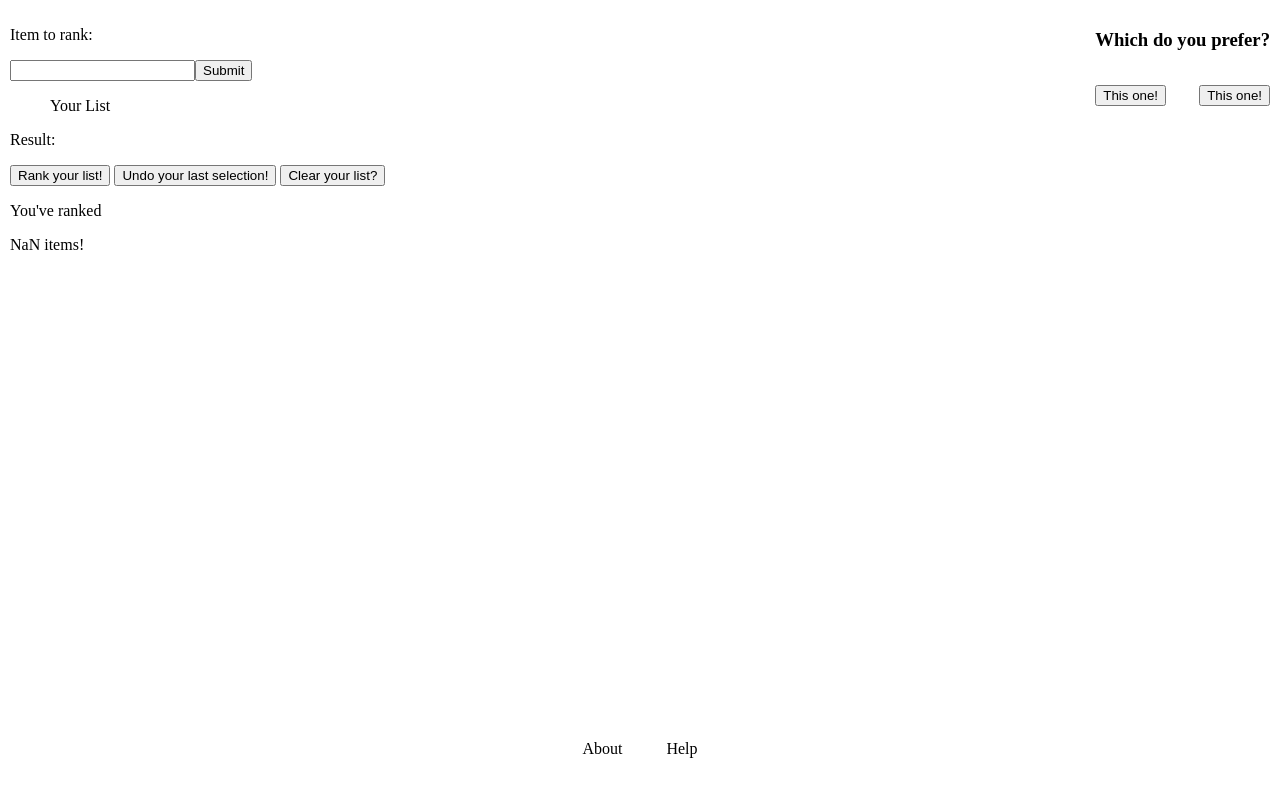
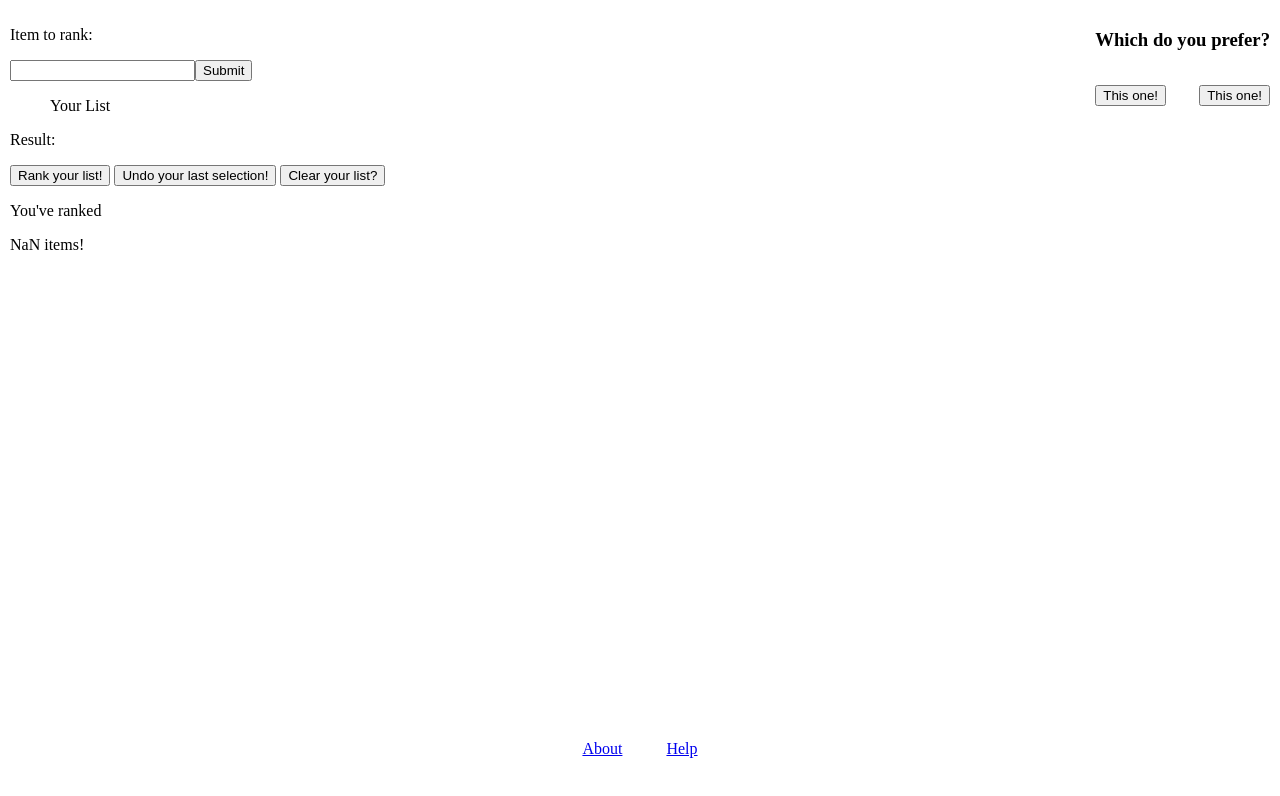
Before and after one commit to TWHarr/ListRank, a plain HTML site: page rankGit.html in a window 1280 px wide. Drawn offline with Linux system fonts and the light colour scheme.

Commit message:
changed about/help to links

```diff
--- a/rankGit.html
+++ b/rankGit.html
@@ -31,8 +31,8 @@
         </div>
     </div>
     <div class = "footer">
-            <p>About</p>
-            <p>Help</p>
+            <a href="#">About</a>
+            <a href="#">Help</a>
     </div>
 </div>
 </body>
--- a/rankStyle.css
+++ b/rankStyle.css
@@ -38,7 +38,7 @@ html, body {
 	text-align: center;
 }
 
-.footer p {
+.footer a {
 	display: inline;
 	padding: 5px 20px 5px 20px;
 }
```
